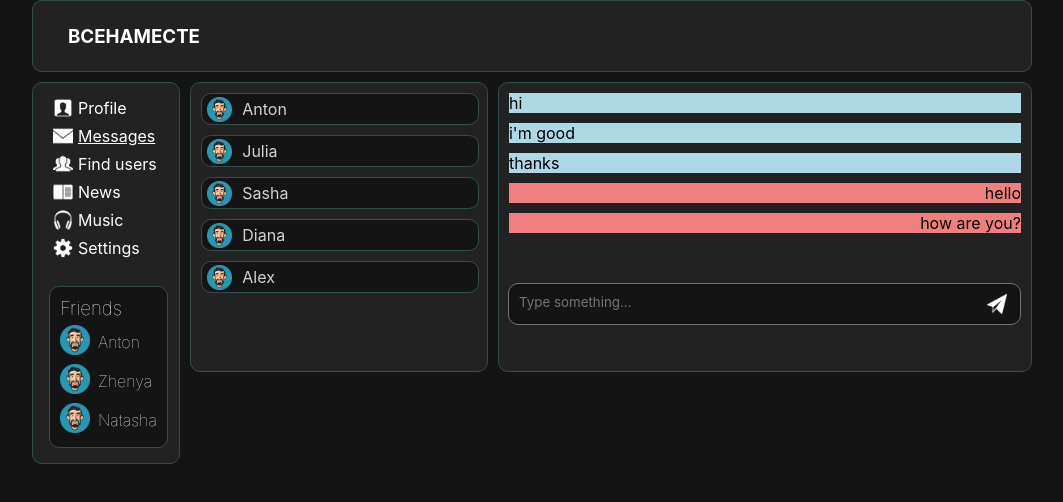
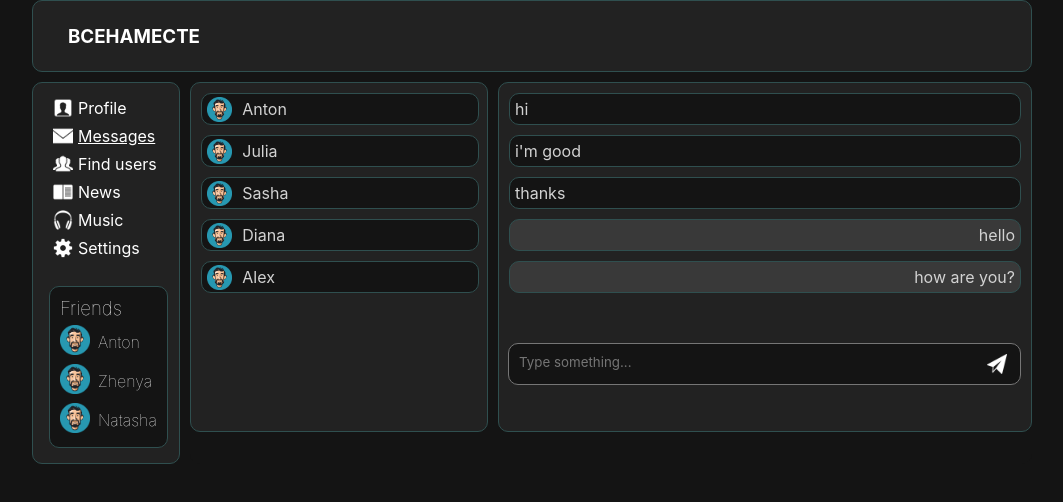
Before and after one commit to antonsadovskiy/samurai-way-main, a React (Create React App) app: page /dialogs in a window 1280 px wide. Shown: the top 502 px of the page, without its empty margins (108-1171 px from the left). Built offline with nearby package versions, Linux system fonts and the light colour scheme.

Commit message:
49 video samurai way is done

```diff
--- a/src/components/Dialogs/Dialogs.module.css
+++ b/src/components/Dialogs/Dialogs.module.css
@@ -46,9 +46,11 @@
     width: 100%;
 }
 .newMessage {
+    height: auto;
     display: flex;
     flex-direction: column;
     align-items: flex-end;
+    justify-content: center;
 }
 .newMessage textarea{
     font-family: -apple-system, BlinkMacSystemFont, 'Segoe UI', 'Roboto', 'Oxygen', 'Ubuntu', 'Cantarell', 'Fira Sans', 'Droid Sans', 'Helvetica Neue', sans-serif;
@@ -64,6 +66,7 @@
     color: rgb(210,210,210);
 }
 .button {
+    /*display: none;*/
     background: none;
     border: none;
     padding: 4px;
--- a/src/components/Dialogs/Messages/FriendMessageItem/FriendMessageItem.module.css
+++ b/src/components/Dialogs/Messages/FriendMessageItem/FriendMessageItem.module.css
@@ -1,7 +1,11 @@
 .item {
+    border-radius: 10px;
+    padding: 5px;
     width: auto;
     height: auto;
-    background-color: lightblue;
+    background-color: #141414;
+    border: 1px solid darkslategrey;
+    color: rgb(210,210,210);
     display: flex;
     justify-content: flex-start;
 }
--- a/src/components/Dialogs/Messages/UserMessageItem/UserMessageItem.module.css
+++ b/src/components/Dialogs/Messages/UserMessageItem/UserMessageItem.module.css
@@ -1,7 +1,12 @@
 .item {
+    border-radius: 10px;
+    display: flex;
+    flex-wrap: wrap;
+    padding: 5px;
     width: auto;
     height: auto;
-    background-color: lightcoral;
-    display: flex;
+    background-color: #393939;
+    border: 1px solid darkslategrey;
+    color: rgb(210,210,210);
     justify-content: flex-end;
 }
```
